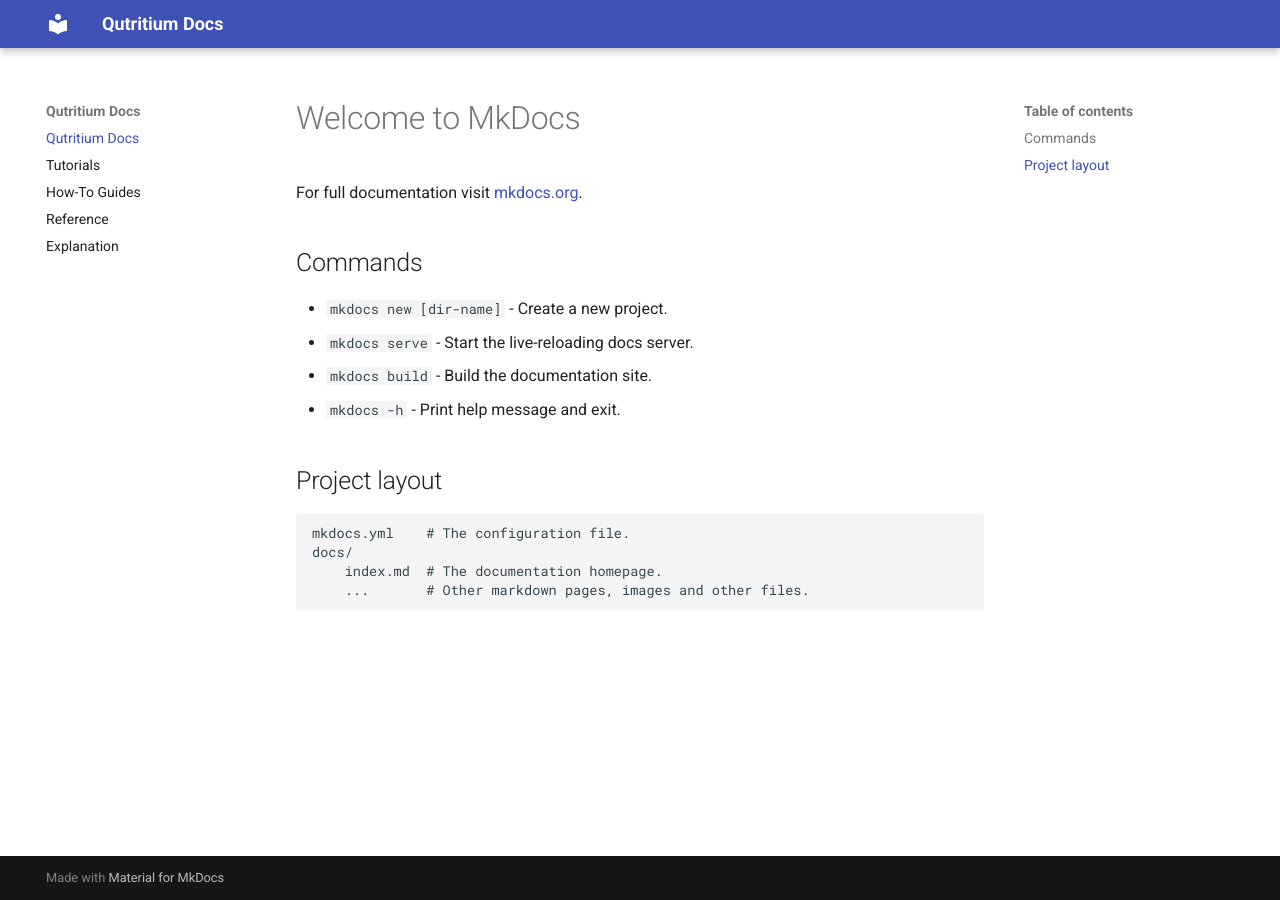
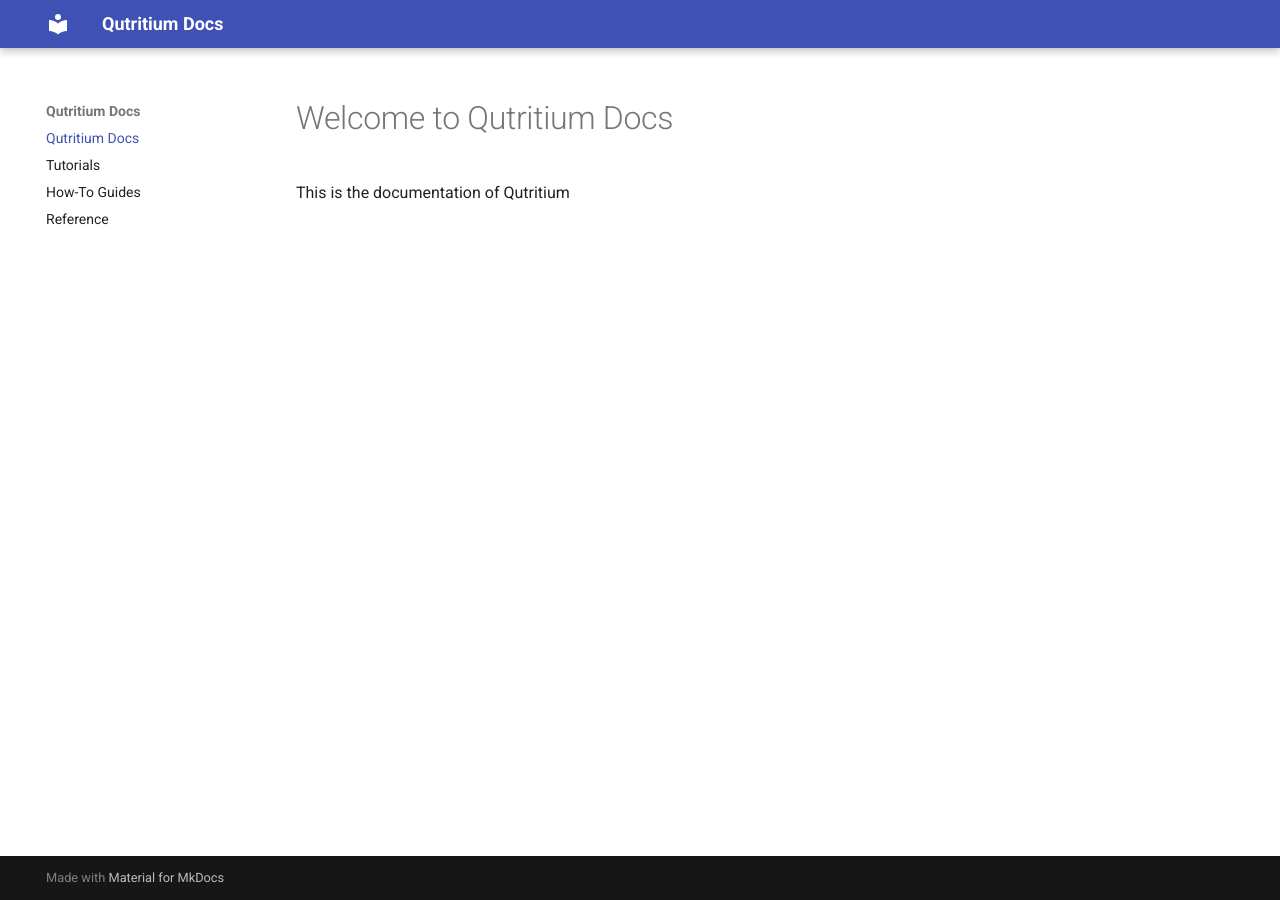
Before and after one commit to spham1611/qutritium, an MkDocs documentation site: the page built from docs/index.md, in a window 1280 px wide. Built offline with MkDocs 1.6.1 and Material for MkDocs 9.7.7, drawn with Linux system fonts in a browser that asks for light colours.

```diff
--- a/docs/index.md
+++ b/docs/index.md
@@ -1,17 +1,3 @@
-# Welcome to MkDocs
+# Welcome to Qutritium Docs
 
-For full documentation visit [mkdocs.org](https://www.mkdocs.org).
-
-## Commands
-
-* `mkdocs new [dir-name]` - Create a new project.
-* `mkdocs serve` - Start the live-reloading docs server.
-* `mkdocs build` - Build the documentation site.
-* `mkdocs -h` - Print help message and exit.
-
-## Project layout
-
-    mkdocs.yml    # The configuration file.
-    docs/
-        index.md  # The documentation homepage.
-        ...       # Other markdown pages, images and other files.
+This is the documentation of Qutritium
--- a/mkdocs.yml
+++ b/mkdocs.yml
@@ -11,4 +11,3 @@
   - tutorials.md
   - How-To Guides: how-to-guides.md
   - reference.md
-  - explanation.md
```
Also changed, not shown: README.md (+1 -17 lines), docs/reference.md (+20 -0 lines), docs/API documentation.md (added), docs/explanation.md (deleted), 9 other files.
